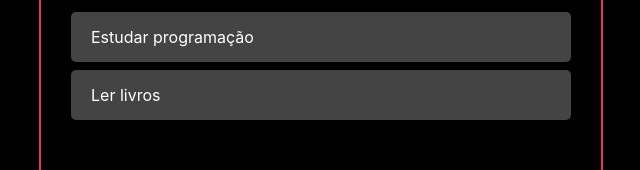
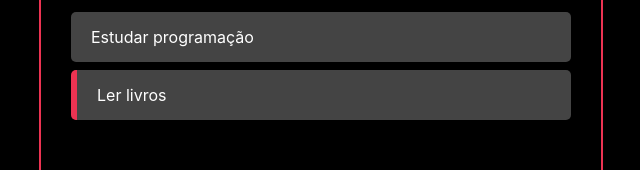
Before and after one commit to bdellacoletta/react-dicasparadevs, a React (Create React App) app: page / in a window 1280 px wide. Shown: the part 120-290 px from the top of the page, without its empty margins (319-959 px from the left). Built offline with nearby package versions, Linux system fonts and the light colour scheme.

Commit message:
adicionado função para alterar se a tarefa já foi feita ou não

```diff
--- a/package.json
+++ b/package.json
@@ -8,7 +8,8 @@
     "@testing-library/user-event": "^13.5.0",
     "react": "^18.2.0",
     "react-dom": "^18.2.0",
-    "react-scripts": "5.0.1",
+    "react-scripts": "^2.1.3",
+    "uuid": "^8.3.2",
     "web-vitals": "^2.1.4"
   },
   "scripts": {
--- a/src/App.jsx
+++ b/src/App.jsx
@@ -1,4 +1,5 @@
 import React, { useState } from 'react';
+import {v4 as uuidv4} from 'uuid'
 
 import Tasks from './components/Tasks';
 import AddTask from './components/AddTask';
@@ -19,12 +20,22 @@
     }
   ]);
 
+  const handleTaskClick = (taskId) => {
+    const newTasks = tasks.map(task => {
+      if (task.id === taskId) return { ...task, completed: !task.completed};
+
+      return task;
+    });
+
+    setTasks(newTasks)
+  };
+
   const handleTaskAddition = (taskTitle) => {
     const newTasks = [
-      ... tasks,
+      ...tasks,
       {
         title: taskTitle,
-        id: Math.random(10),
+        id: uuidv4(),
         completed: false,
     },
     ];
@@ -36,7 +47,7 @@
     <>
       <div className="container">
           <AddTask handleTaskAddition={handleTaskAddition} />
-          <Tasks tasks={tasks} />
+          <Tasks tasks={tasks} handleTaskClick={handleTaskClick} />
       </div>
     </>
   );
--- a/src/components/AddTask.jsx
+++ b/src/components/AddTask.jsx
@@ -12,6 +12,7 @@
 
   const handleAddTaskClick = () => {
     handleTaskAddition(inputData)
+    setInputData('')
   };
 
   return (
--- a/src/components/Task.jsx
+++ b/src/components/Task.jsx
@@ -2,8 +2,17 @@
 
 import './Task.css'
 
-const Task = ({task}) => {
-  return <div className='task-container'>{task.title}</div>;
+const Task = ({task, handleTaskClick}) => {
+  return (
+    <div
+      className='task-container'
+      style={task.completed ? { borderLeft: "6px solid rgb(236, 51, 82)" } : {} }
+    >
+      <div className='task-title' onClick={() => handleTaskClick(task.id)}>
+        {task.title}
+      </div>
+    </div>
+  );
 };
 
 export default Task ;
--- a/src/components/Tasks.jsx
+++ b/src/components/Tasks.jsx
@@ -1,10 +1,12 @@
 import React from "react";
 import Task from "./Task";
 
-const Tasks = ({ tasks }) => {
+const Tasks = ({ tasks, handleTaskClick }) => {
   return (
     <>
-      {tasks.map( task => <Task task={task} />)}
+      {tasks.map( task => (
+        <Task task={task} handleTaskClick={handleTaskClick} />
+      ))}
     </>
   )
 };
```
Also changed, not shown: 1 other file (tests, documents, lock files or other folders).
